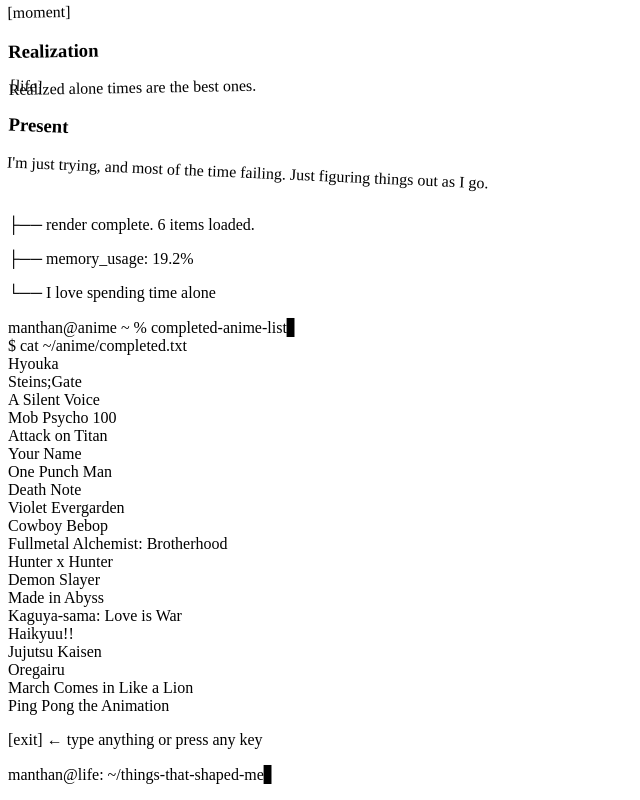
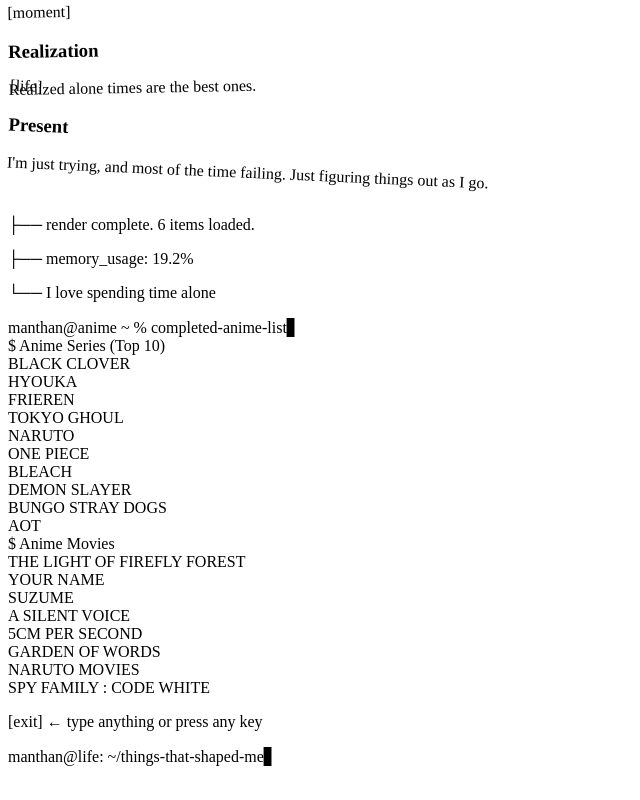
Before and after one commit to SiL3nTL00p/manthan_portfolio, a Next.js app: page /shaped in a window 1280 px wide. Shown: the part 840-1640 px from the top of the page, without its empty margins (0-640 px from the left). Built offline with nearby package versions, Linux system fonts and the light colour scheme.

Commit message:
Update anime list

```diff
--- a/src/components/ui/GithubContributions.tsx
+++ b/src/components/ui/GithubContributions.tsx
@@ -190,7 +190,7 @@
 
     return (
         <div className="w-full py-6 pb-0 bg-[#111111] animate-in fade-in duration-1000">
-            <div className="w-full overflow-x-auto px-5">
+            <div className="max-w-5xl mx-auto w-full overflow-x-auto px-5">
                 {/* Header */}
                 <div className="flex items-center justify-between mb-4 px-1">
                     <h2 className="text-[#7a7770] text-sm font-sfmono tracking-[0.2em] uppercase select-none font-normal">
--- a/src/components/ui/about.tsx
+++ b/src/components/ui/about.tsx
@@ -220,13 +220,13 @@
                 </div>
 
                 {/* --- SELECTED WORK SECTION --- */}
-                <div id="work" className="w-full px-5 mt-40 max-w-[1400px] mx-auto">
+                <div id="work" className="w-full px-5 mt-16 max-w-5xl mx-auto">
                     <motion.h2
                         initial={{ opacity: 0, y: 20 }}
                         whileInView={{ opacity: 1, y: 0 }}
                         viewport={{ once: true }}
                         transition={{ duration: 0.8 }}
-                        className="text-[3rem] font-bold leading-none tracking-tighter uppercase text-gray-500 mb-[-75px] whitespace-nowrap max-[420px]:text-[2.25rem]"
+                        className="text-[1.05rem] font-mono text-gray-500 uppercase tracking-widest mb-[-275px] whitespace-nowrap max-[420px]:text-[2.25rem]"
                     >
                         // selected work
                     </motion.h2>
--- a/src/pages/shaped.tsx
+++ b/src/pages/shaped.tsx
@@ -37,7 +37,7 @@
         type: "[book]",
         description: "A reminder that my mind is a noisy place, and that's okay.",
         rotation: 1,
-        span: "md:col-span-7 md:row-span-1",
+        span: "md:col-span-7 md:row-span-1"
     },
     {
         title: "アニメ (Anime)",
@@ -279,7 +279,7 @@
                 </div>
 
                 {/* ── Anime Terminal Log ── */}
-                <div className="relative z-[1] font-sfmono text-xs md:text-sm bg-[#0a0a0a]/60 border border-[#232323] rounded-lg p-4 mt-12 mb-4 max-w-2xl mx-auto shadow-[0_2px_16px_rgba(0,0,0,0.3)]">
+                <div className="relative z-[1] font-sfmono text-xs md:text-sm bg-[#0a0a0a]/60 border border-[#232323] rounded-lg p-4 mt-12 mb-4 max-w-4xl mx-auto shadow-[0_2px_16px_rgba(0,0,0,0.3)]">
                     <div className="flex items-center gap-2 mb-2">
                         <span className="w-2 h-2 rounded-full bg-[#FF5F57]" />
                         <span className="w-2 h-2 rounded-full bg-[#FFBD2E]" />
@@ -288,48 +288,33 @@
                         <span className="inline-block w-[10px] ml-1 animate-blink text-white">▋</span>
                     </div>
                     <div className="border-t border-[#232323] mb-2" />
-                    <div className="pl-4">
-                        <span className="text-gray-500">$</span> cat ~/anime/completed.txt
-                        <br />
-                        <span className="text-[#fde047]/80">Hyouka</span>
-                        <br />
-                        <span className="text-[#fde047]/80">Steins;Gate</span>
-                        <br />
-                        <span className="text-[#fde047]/80">A Silent Voice</span>
-                        <br />
-                        <span className="text-[#fde047]/80">Mob Psycho 100</span>
-                        <br />
-                        <span className="text-[#fde047]/80">Attack on Titan</span>
-                        <br />
-                        <span className="text-[#fde047]/80">Your Name</span>
-                        <br />
-                        <span className="text-[#fde047]/80">One Punch Man</span>
-                        <br />
-                        <span className="text-[#fde047]/80">Death Note</span>
-                        <br />
-                        <span className="text-[#fde047]/80">Violet Evergarden</span>
-                        <br />
-                        <span className="text-[#fde047]/80">Cowboy Bebop</span>
-                        <br />
-                        <span className="text-[#fde047]/80">Fullmetal Alchemist: Brotherhood</span>
-                        <br />
-                        <span className="text-[#fde047]/80">Hunter x Hunter</span>
-                        <br />
-                        <span className="text-[#fde047]/80">Demon Slayer</span>
-                        <br />
-                        <span className="text-[#fde047]/80">Made in Abyss</span>
-                        <br />
-                        <span className="text-[#fde047]/80">Kaguya-sama: Love is War</span>
-                        <br />
-                        <span className="text-[#fde047]/80">Haikyuu!!</span>
-                        <br />
-                        <span className="text-[#fde047]/80">Jujutsu Kaisen</span>
-                        <br />
-                        <span className="text-[#fde047]/80">Oregairu</span>
-                        <br />
-                        <span className="text-[#fde047]/80">March Comes in Like a Lion</span>
-                        <br />
-                        <span className="text-[#fde047]/80">Ping Pong the Animation</span>
+                    <div className="pl-4 grid grid-cols-1 md:grid-cols-2 gap-x-12">
+                        <div>
+                            <span className="text-gray-500">$</span> Anime Series (Top 10)
+                            <br />
+                            <span className="text-[#fde047]/80">BLACK CLOVER</span><br />
+                            <span className="text-[#fde047]/80">HYOUKA</span><br />
+                            <span className="text-[#fde047]/80">FRIEREN</span><br />
+                            <span className="text-[#fde047]/80">TOKYO GHOUL</span><br />
+                            <span className="text-[#fde047]/80">NARUTO</span><br />
+                            <span className="text-[#fde047]/80">ONE PIECE</span><br />
+                            <span className="text-[#fde047]/80">BLEACH</span><br />
+                            <span className="text-[#fde047]/80">DEMON SLAYER</span><br />
+                            <span className="text-[#fde047]/80">BUNGO STRAY DOGS</span><br />
+                            <span className="text-[#fde047]/80">AOT</span><br />
+                        </div>
+                        <div>
+                            <span className="text-gray-500">$</span> Anime Movies
+                            <br />
+                            <span className="text-[#fde047]/80">THE LIGHT OF FIREFLY FOREST</span><br />
+                            <span className="text-[#fde047]/80">YOUR NAME</span><br />
+                            <span className="text-[#fde047]/80">SUZUME</span><br />
+                            <span className="text-[#fde047]/80">A SILENT VOICE</span><br />
+                            <span className="text-[#fde047]/80">5CM PER SECOND</span><br />
+                            <span className="text-[#fde047]/80">GARDEN OF WORDS</span><br />
+                            <span className="text-[#fde047]/80">NARUTO MOVIES</span><br />
+                            <span className="text-[#fde047]/80">SPY FAMILY : CODE WHITE</span><br />
+                        </div>
                     </div>
                 </div>
 
```
Also changed, not shown: src/App.tsx (+5 -5 lines), src/components/ui/Projects2.tsx (+4 -15 lines), public/Don't Believe Everything You Think.jpg (added).
